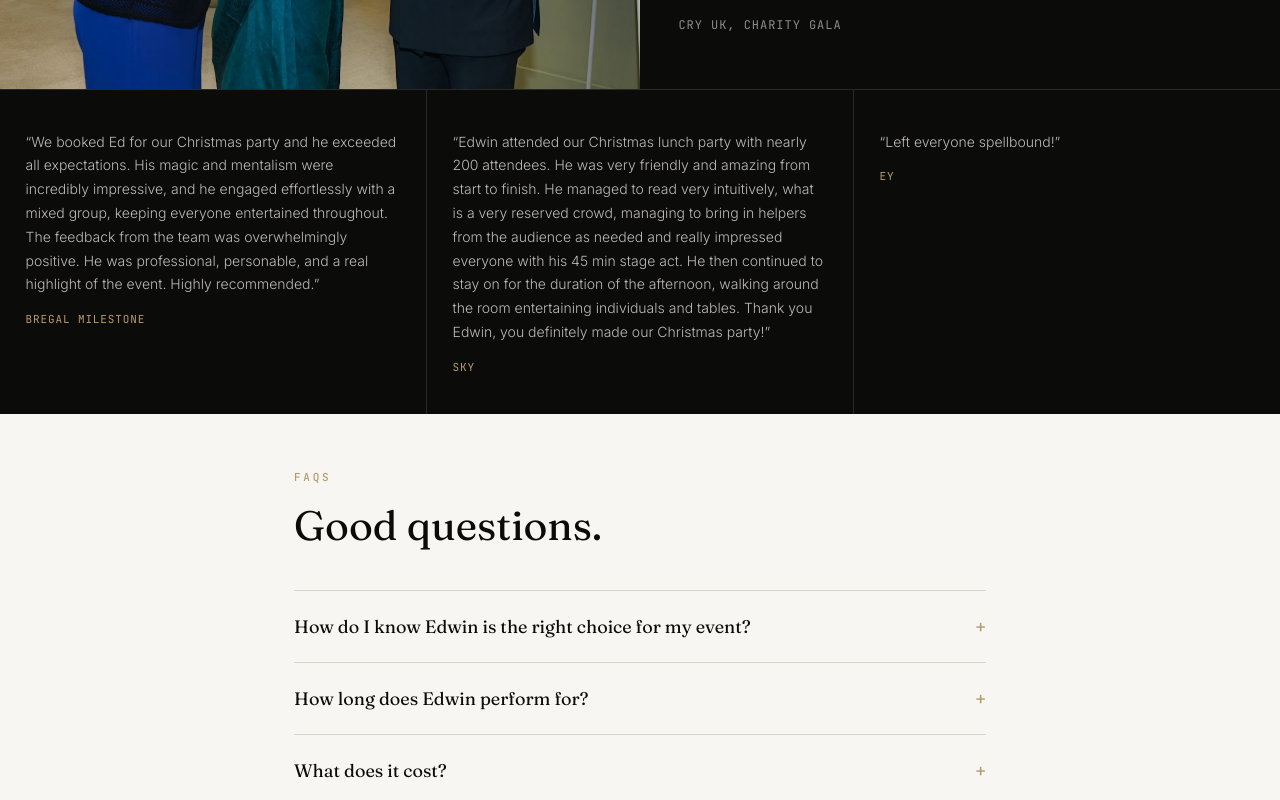
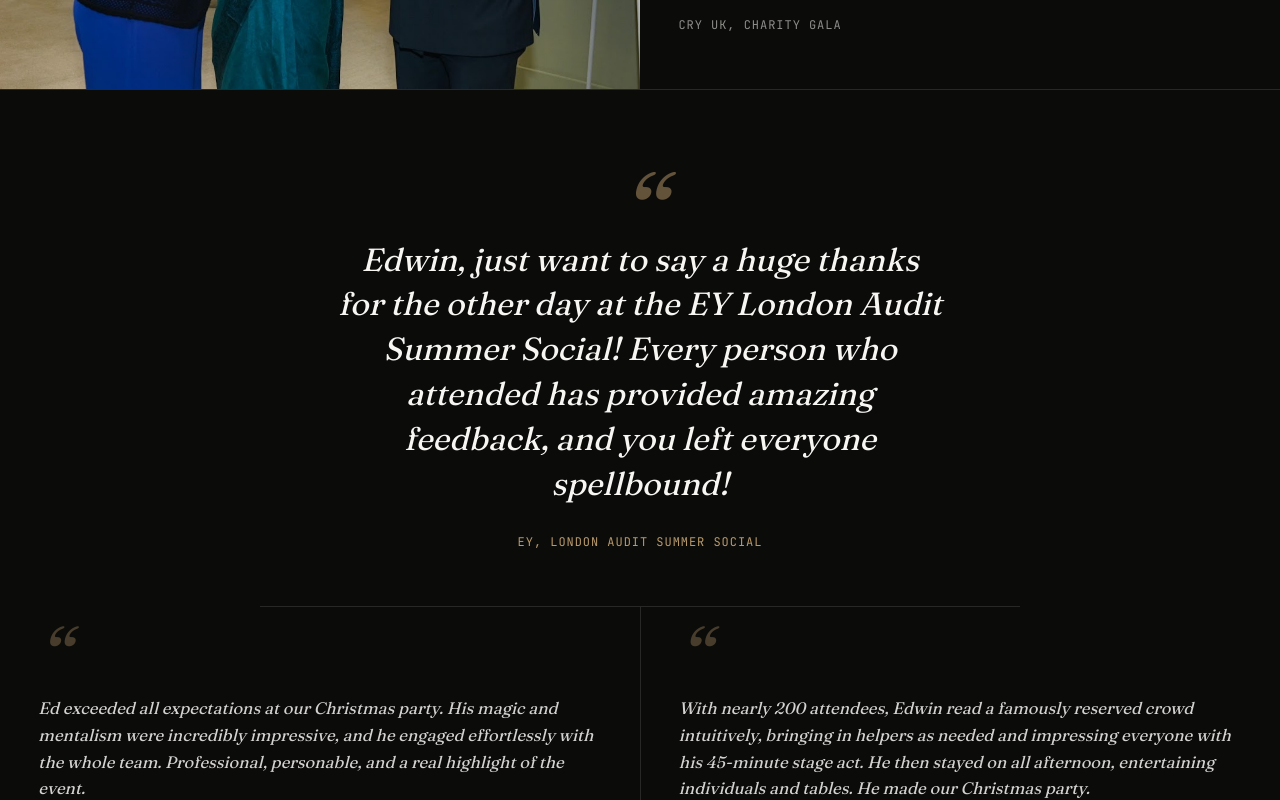
Before and after one commit to themodernmentalist/themodernmentalist-website, a Next.js app: page /corporate in a window 1280 px wide. Shown: the part 2100-2900 px from the top of the page. Built offline with nearby package versions, Linux system fonts and the light colour scheme.

Commit message:
Refine corporate testimonials: full EY quote, tightened Bregal/Sky copy, editorial pull-quote layout

```diff
--- a/src/components/corporate/Testimonials.module.css
+++ b/src/components/corporate/Testimonials.module.css
@@ -48,25 +48,80 @@
   font-style: normal;
 }
 
+.highlight {
+  position: relative;
+  max-width: 760px;
+  margin: 0 auto;
+  padding: 72px 6% 56px;
+  text-align: center;
+  border-bottom: 1px solid rgba(247, 246, 243, 0.12);
+}
+
+.mark {
+  display: block;
+  font-family: var(--font-display);
+  font-style: italic;
+  font-size: 100px;
+  line-height: 1;
+  color: var(--champagne);
+  opacity: 0.5;
+  margin-bottom: -24px;
+}
+
+.highlight p {
+  font-family: var(--font-display);
+  font-style: italic;
+  font-weight: 400;
+  font-size: clamp(22px, 2.6vw, 32px);
+  line-height: 1.4;
+  margin-bottom: 24px;
+}
+
+.highlight cite {
+  font-family: var(--font-mono);
+  font-size: 12px;
+  letter-spacing: 0.08em;
+  text-transform: uppercase;
+  color: var(--champagne);
+  font-style: normal;
+}
+
 .grid {
   display: grid;
-  grid-template-columns: 1fr 1fr 1fr;
+  grid-template-columns: 1fr 1fr;
   gap: 1px;
   background: rgba(247, 246, 243, 0.12);
 }
 
 .card {
+  position: relative;
   background: var(--ink);
-  padding: 40px 6%;
+  padding: 48px 6%;
+  overflow: hidden;
+}
+
+.cardMark {
+  position: absolute;
+  top: 12px;
+  left: 6%;
+  font-family: var(--font-display);
+  font-style: italic;
+  font-size: 72px;
+  line-height: 1;
+  color: var(--champagne);
+  opacity: 0.35;
 }
 
 .quote {
-  font-family: var(--font-body);
-  font-size: 14px;
-  line-height: 1.7;
-  font-weight: 300;
-  color: rgba(247, 246, 243, 0.75);
-  margin-bottom: 16px;
+  position: relative;
+  font-family: var(--font-display);
+  font-style: italic;
+  font-size: clamp(16px, 1.3vw, 18px);
+  line-height: 1.6;
+  font-weight: 400;
+  color: rgba(247, 246, 243, 0.85);
+  margin-top: 40px;
+  margin-bottom: 20px;
 }
 
 .name {
@@ -94,10 +149,20 @@
   .featuredText blockquote {
     margin-bottom: 12px;
   }
+  .highlight {
+    padding: 40px 6% 32px;
+  }
+  .mark {
+    font-size: 64px;
+    margin-bottom: -14px;
+  }
+  .highlight p {
+    margin-bottom: 14px;
+  }
   .grid {
     grid-template-columns: 1fr;
   }
   .card {
-    padding: 28px 6%;
+    padding: 36px 6% 28px;
   }
 }
--- a/src/components/corporate/Testimonials.tsx
+++ b/src/components/corporate/Testimonials.tsx
@@ -4,17 +4,13 @@ import styles from "./Testimonials.module.css";
 const smaller = [
   {
     quote:
-      "We booked Ed for our Christmas party and he exceeded all expectations. His magic and mentalism were incredibly impressive, and he engaged effortlessly with a mixed group, keeping everyone entertained throughout. The feedback from the team was overwhelmingly positive. He was professional, personable, and a real highlight of the event. Highly recommended.",
+      "Ed exceeded all expectations at our Christmas party. His magic and mentalism were incredibly impressive, and he engaged effortlessly with the whole team. Professional, personable, and a real highlight of the event.",
     name: "Bregal Milestone",
   },
   {
     quote:
-      "Edwin attended our Christmas lunch party with nearly 200 attendees. He was very friendly and amazing from start to finish. He managed to read very intuitively, what is a very reserved crowd, managing to bring in helpers from the audience as needed and really impressed everyone with his 45 min stage act. He then continued to stay on for the duration of the afternoon, walking around the room entertaining individuals and tables. Thank you Edwin, you definitely made our Christmas party!",
+      "With nearly 200 attendees, Edwin read a famously reserved crowd intuitively, bringing in helpers as needed and impressing everyone with his 45-minute stage act. He then stayed on all afternoon, entertaining individuals and tables. He made our Christmas party.",
     name: "Sky",
-  },
-  {
-    quote: "Left everyone spellbound!",
-    name: "EY",
   },
 ];
 
@@ -45,10 +41,22 @@ export default function Testimonials() {
           <cite>CRY UK, Charity Gala</cite>
         </div>
       </div>
+
+      <div className={styles.highlight}>
+        <span className={styles.mark}>&ldquo;</span>
+        <p>
+          Edwin, just want to say a huge thanks for the other day at the EY
+          London Audit Summer Social! Every person who attended has provided
+          amazing feedback, and you left everyone spellbound!
+        </p>
+        <cite>EY, London Audit Summer Social</cite>
+      </div>
+
       <div className={styles.grid}>
         {smaller.map((item) => (
           <div className={styles.card} key={item.name}>
-            <p className={styles.quote}>&ldquo;{item.quote}&rdquo;</p>
+            <span className={styles.cardMark}>&ldquo;</span>
+            <p className={styles.quote}>{item.quote}</p>
             <p className={styles.name}>{item.name}</p>
           </div>
         ))}
```
